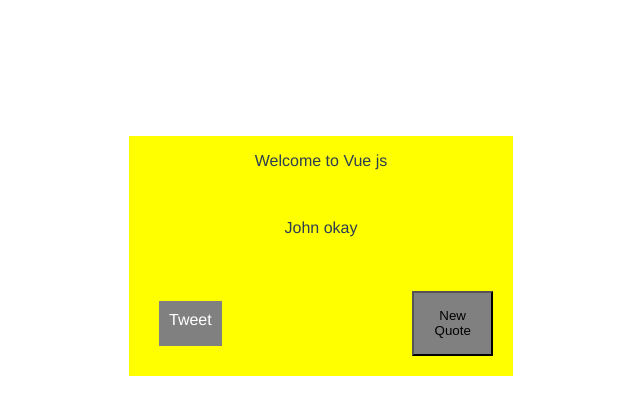
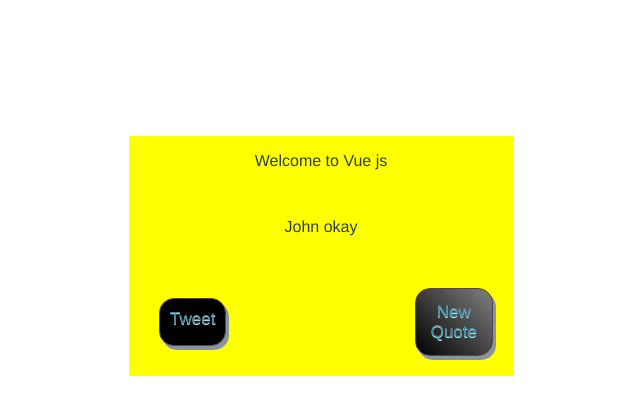
Before and after one commit to johnww7/vue-quote-machine, a Vue app: page / in a window 1280 px wide. Shown: the top 414 px of the page, without its empty margins (327-967 px from the left). Built offline with nearby package versions, Linux system fonts and the light colour scheme; no server answers.

Commit message:
Styled button and a elements

```diff
--- a/src/components/QuoteMachine.vue
+++ b/src/components/QuoteMachine.vue
@@ -112,8 +112,55 @@
         margin: 20px;
         background-color: gray;
     }
+    button {
+        box-shadow: 3px 4px 0px 0px #899599;
+        background:linear-gradient(45deg, black, transparent);
+        background-color: black;
+        border-radius:15px;
+        border:1px solid #593e59;
+        display:inline-block;
+        cursor:pointer;
+        color:#3a8a9e;
+        font-family:Arial;
+        font-size:17px;
+        padding:7px 25px;
+        text-decoration:none;
+        text-shadow:0px 1px 0px #e1e2ed;
+    }
+    button:hover {
+        background:linear-gradient(to bottom, #bab1ba 5%, #ededed 100%);
+        background-color:#bab1ba;
+    }
+    button:active {
+        position:relative;
+        top:1px;
+    }
 
-    a{
+    a {
+        box-shadow: 3px 4px 0px 0px #899599;
+
+        background-color:black;
+        border-radius:15px;
+        border:1px solid #593e59;
+        display:inline-block;
+        cursor:pointer;
+        color:#3a8a9e;
+        font-family:Arial;
+        font-size:17px;
+        padding:7px 25px;
+        text-decoration:none;
+        text-shadow:0px 1px 0px #e1e2ed;
+    }
+    a:hover {
+        background:linear-gradient(to bottom, #bab1ba 5%, #ededed 100%);
+        background-color:#bab1ba;
+    }
+    a:active {
+        position:relative;
+        top:1px;
+    }
+
+    /*a{
         background-color: gray;
         color: white;
 
@@ -125,7 +172,7 @@
     }
     a:active {
         background-color: blue;
-    }
+    }*/
     /*p {
         //display: inline-block;
     }
```
